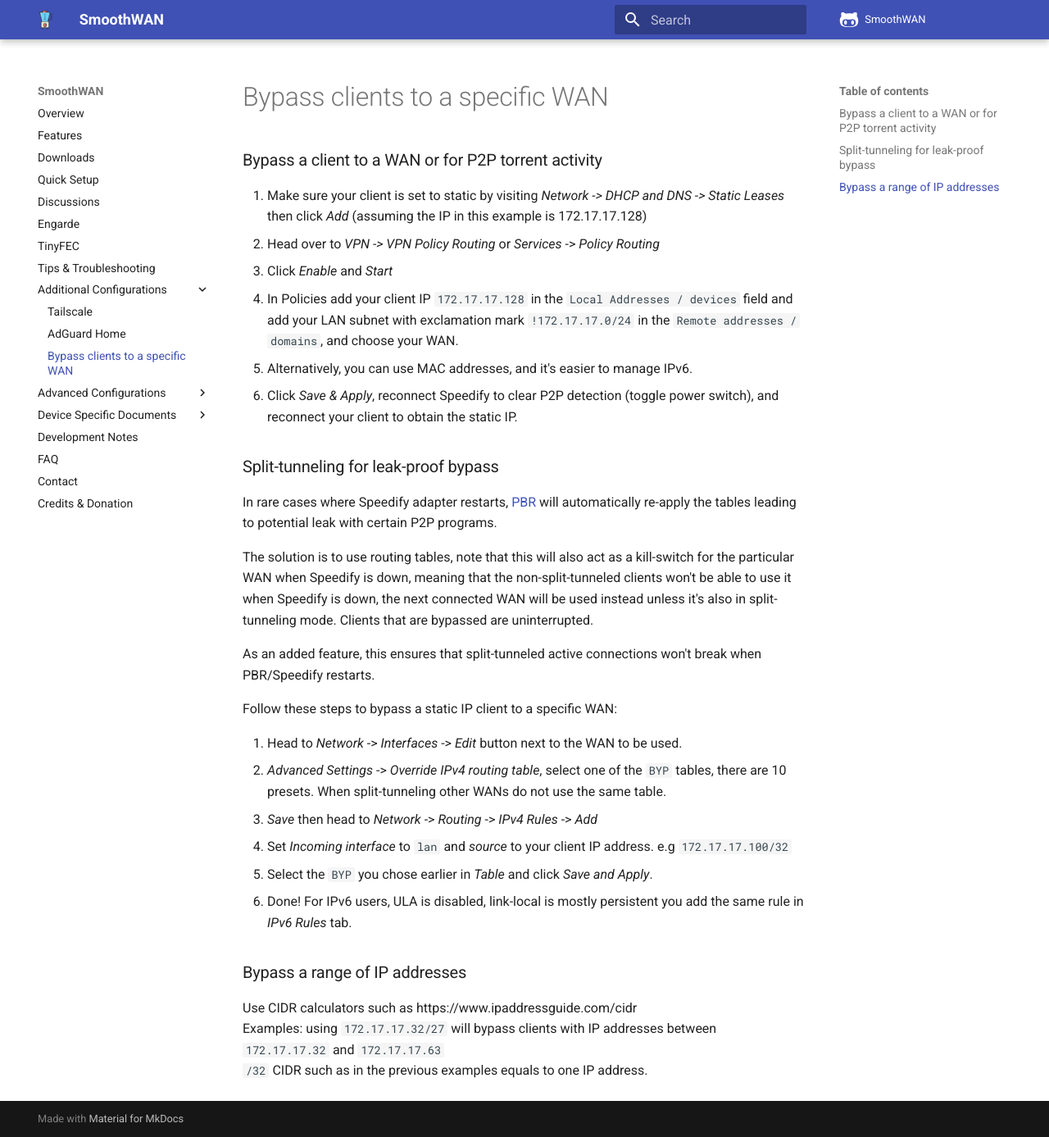
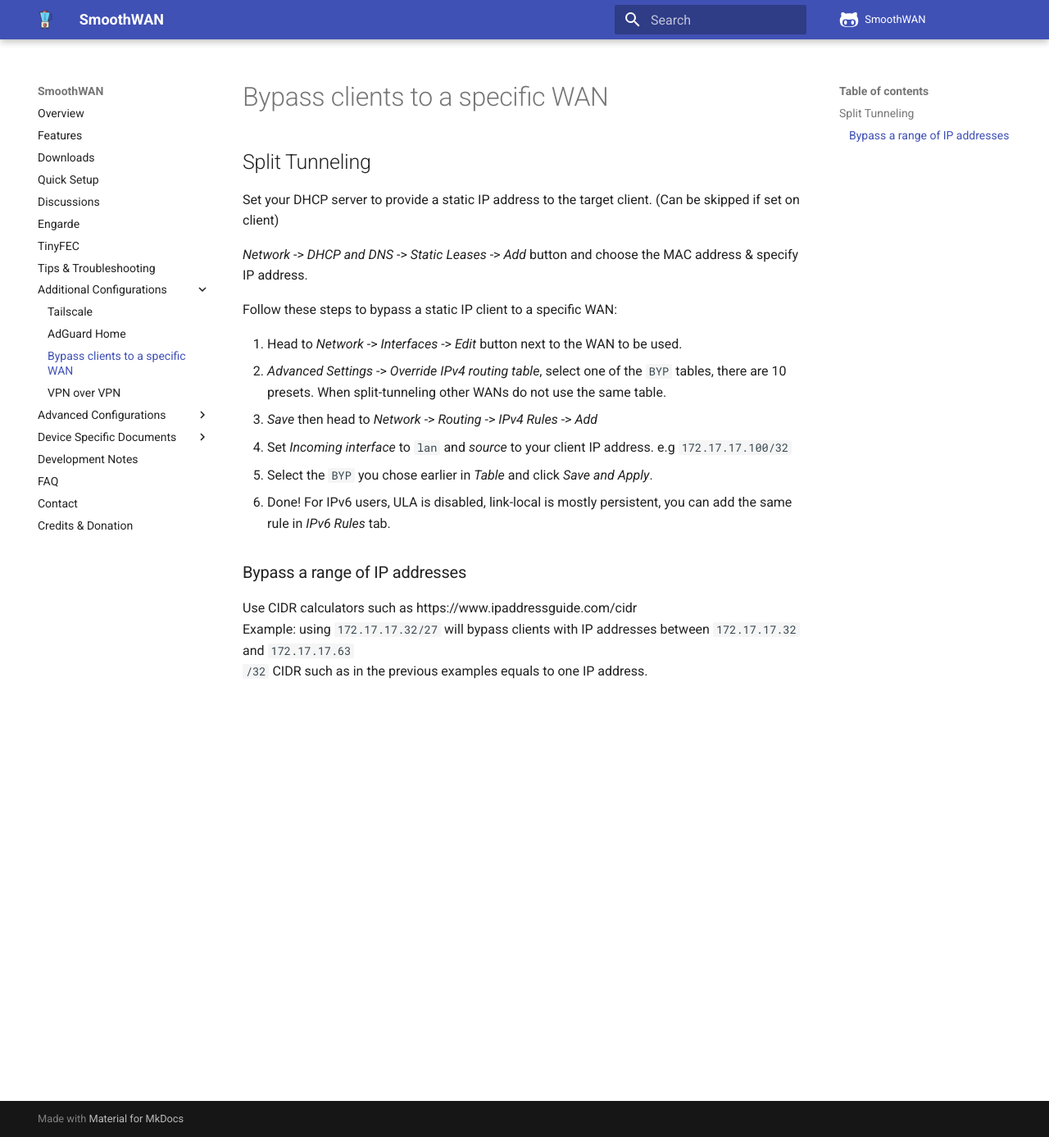
Before and after one commit to SmoothWAN/SmoothWAN-docs, an MkDocs documentation site: the page built from docs/wanbyp.md, in a window 1280 px wide and 1387 px high. Shown: the whole window at 82% size. Built offline with MkDocs 1.6.1 and Material for MkDocs 9.7.7, drawn with Linux system fonts in a browser that asks for light colours; comment, search, counter and statistics services are not loaded.

Commit message:
VPN-over-VPN guide + remove PBR

```diff
--- a/docs/wanbyp.md
+++ b/docs/wanbyp.md
@@ -1,19 +1,8 @@
-### Bypass a client to a WAN or for P2P torrent activity
+## Split Tunneling
 
-1. Make sure your client is set to static by visiting _Network -> DHCP and DNS -> Static Leases_ then click _Add_ (assuming the IP in this example is 172.17.17.128)
-2. Head over to _VPN -> VPN Policy Routing_ or *Services* -> *Policy Routing*
-3. Click _Enable_ and _Start_
-4. In Policies add your client IP `172.17.17.128` in the `Local Addresses / devices` field and add your LAN subnet with exclamation mark `!172.17.17.0/24` in the `Remote addresses / domains`, and choose your WAN.
-5. Alternatively, you can use MAC addresses, and it's easier to manage IPv6.
-6. Click *Save & Apply*, reconnect Speedify to clear P2P detection (toggle power switch), and reconnect your client to obtain the static IP.
+Set your DHCP server to provide a static IP address to the target client. (Can be skipped if set on client)
 
-### Split-tunneling for leak-proof bypass
-
-In rare cases where Speedify adapter restarts, [PBR](https://docs.openwrt.melmac.net/pbr/) will automatically re-apply the tables leading to potential leak with certain P2P programs.
-
-The solution is to use routing tables, note that this will also act as a kill-switch for the particular WAN when Speedify is down, meaning that the non-split-tunneled clients won't be able to use it when Speedify is down, the next connected WAN will be used instead unless it's also in split-tunneling mode. Clients that are bypassed are uninterrupted.
-
-As an added feature, this ensures that split-tunneled active connections won't break when PBR/Speedify restarts.
+*Network* -> *DHCP and DNS* -> *Static Leases* -> *Add* button and choose the MAC address & specify IP address.
 
 Follow these steps to bypass a static IP client to a specific WAN:
 
@@ -22,10 +11,10 @@
 3. *Save* then head to *Network* -> *Routing* -> *IPv4 Rules* -> *Add*
 4. Set *Incoming interface* to `lan` and *source* to your client IP address. e.g `172.17.17.100/32`
 5. Select the `BYP` you chose earlier in *Table* and click *Save and Apply*.
-6. Done! For IPv6 users, ULA is disabled, link-local is mostly persistent you add the same rule in *IPv6 Rules* tab.
+6. Done! For IPv6 users, ULA is disabled, link-local is mostly persistent, you can add the same rule in *IPv6 Rules* tab.
 
 ### Bypass a range of IP addresses
 
 Use CIDR calculators such as https://www.ipaddressguide.com/cidr
-Examples: using `172.17.17.32/27` will bypass clients with IP addresses between `172.17.17.32` and `172.17.17.63`
+Example: using `172.17.17.32/27` will bypass clients with IP addresses between `172.17.17.32` and `172.17.17.63`
 `/32` CIDR such as in the previous examples equals to one IP address.
--- a/mkdocs.yml
+++ b/mkdocs.yml
@@ -38,6 +38,7 @@
     - 'Tailscale' : 'tail.md'
     - 'AdGuard Home' : 'adg.md'
     - 'Bypass clients to a specific WAN' : 'wanbyp.md'
+    - 'VPN over VPN' : 'vpn.md'
   - 'Advanced Configurations':
     - 'Cheap unmanaged switch Multi-WAN using MACVLAN' : 'macvlan.md'
     - 'Equal bandwidth distribution to connected clients' : 'hostqos.md'
```
Also changed, not shown: docs/vpn.md (added, +24 -0 lines), docs/assets/vpn/1.webp (added), docs/assets/vpn/2.webp (added), docs/assets/vpn/3.webp (added), docs/assets/vpn/4.webp (added).
